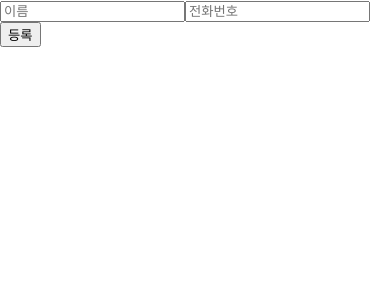
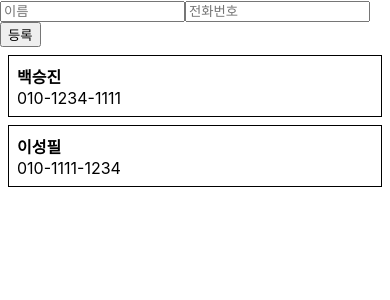
Before and after one commit to SilNex/ReactPractice, a React (Create React App) app: page / in a window 390 px wide. Shown: the top 300 px of the page. Built offline with nearby package versions, Linux system fonts and the light colour scheme.

Commit message:
phonebook practice

```diff
--- a/src/App.js
+++ b/src/App.js
@@ -2,10 +2,35 @@
 // import MyName from './MyName';
 // import Counter from './Counter';
 import PhoneForm from './components/PhoneForm'
+import PhoneInfoList from './components/PhoneInfoList'
 
 class App extends Component {
+    id = 2
+    state = {
+        information:[
+            {
+                id: 0,
+                name: '백승진',
+                phone: '010-1234-1111',
+            },
+            {
+                id: 1,
+                name: '이성필',
+                phone: '010-1111-1234',
+            },
+        ]
+    }
     handleCreate = (data) => {
-        console.log(data)
+        const { information } = this.state
+        this.setState({
+            information: information.concat({ id: this.id++, ...data })
+        })
+    }
+    handleRemove = (id) => {
+        const { information } = this.state
+        this.setState({
+            information: information.filter(info => info.id !== id)
+        })
     }
     render() {
         return (
@@ -13,6 +38,7 @@
                 <PhoneForm
                     onCreate={this.handleCreate}
                 />
+                <PhoneInfoList data={this.state.information}/>
             </div>
         )
     }
--- /dev/null
+++ b/src/components/PhoneInfo.js
@@ -0,0 +1,32 @@
+import React, { Component } from 'react'
+
+class PhoneInfo extends Component {
+    static defaultProps = {
+        info: {
+            name: '이름',
+            phone: '010-0000-0000',
+            id: 0,
+        }
+    }
+
+    render() {
+        const style = {
+            border: '1px solid black',
+            padding: '8px',
+            margin: '8px'
+          }
+
+        const {
+            name, phone, id
+        } = this.props.info
+
+        return (
+            <div style={style}>
+                <div><b>{name}</b></div>
+                <div>{phone}</div>
+            </div>
+        )
+    }
+}
+
+export default PhoneInfo
--- /dev/null
+++ b/src/components/PhoneInfoList.js
@@ -0,0 +1,23 @@
+import React, { Component } from 'react'
+import PhoneInfo from './PhoneInfo'
+
+class PhoneInfoList extends Component {
+    static defaultProps = {
+        data: []
+    }
+
+    render() {
+        const { data } = this.props
+        const list = data.map(
+            info => (<PhoneInfo key={info.id} info={info} />)
+        )
+
+        return (
+            <div>
+                {list}
+            </div>
+        )
+    }
+}
+
+export default PhoneInfoList
```
